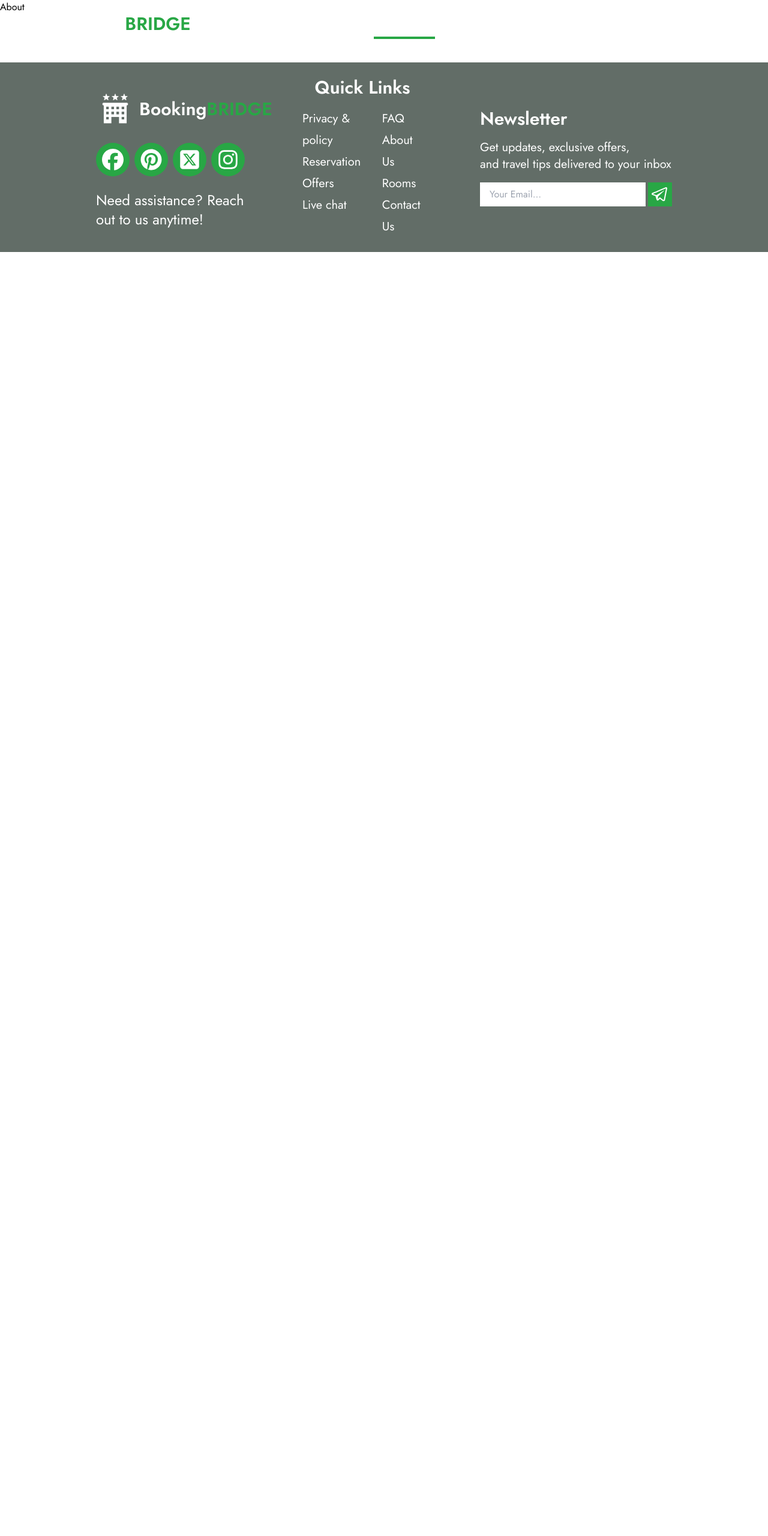
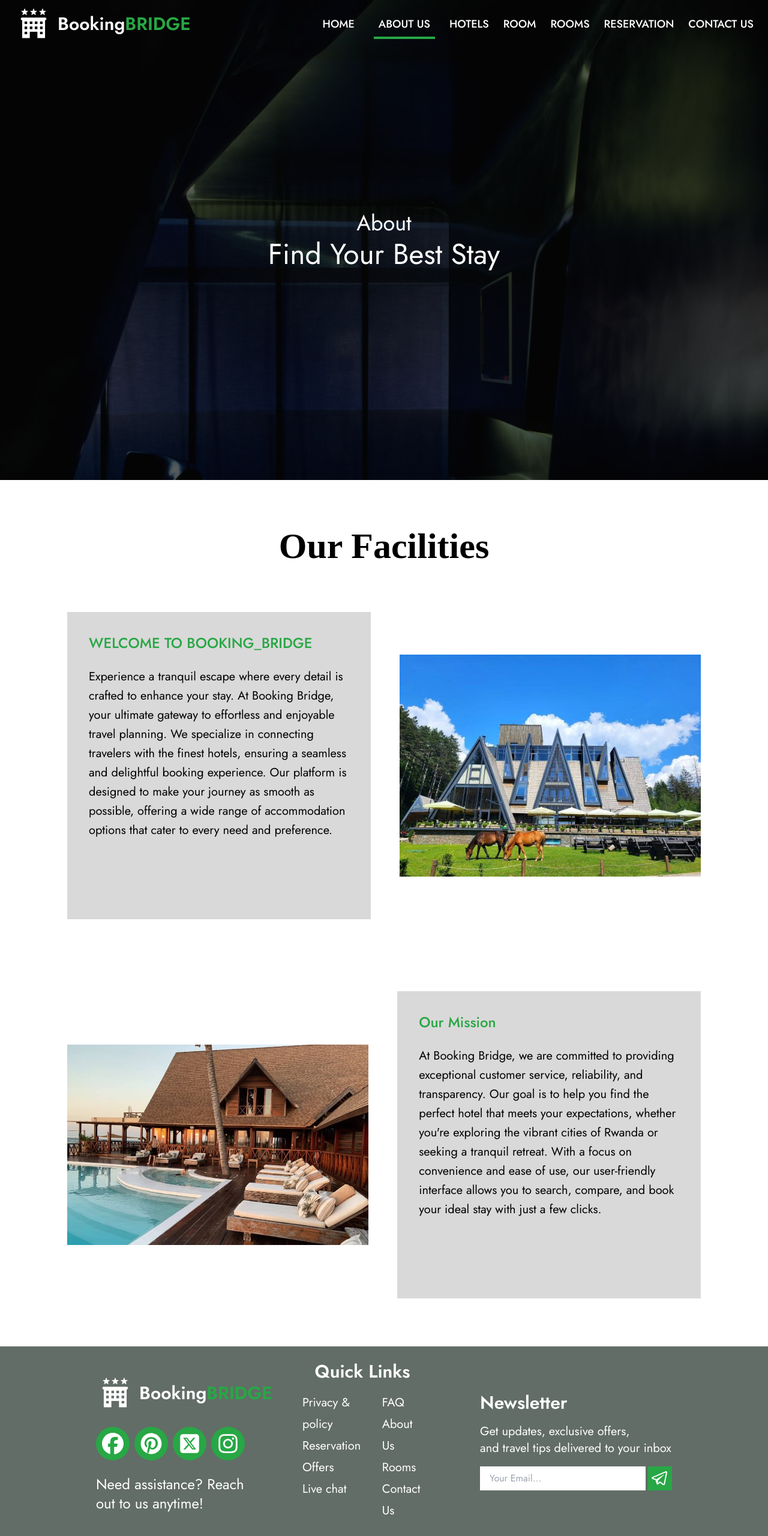
Before and after one commit to solangeihirwe03/booking_bridge_fn, a React (Vite) app: page /about in a window 1280 px wide. Shown: the whole page at 60% size. Before the commit the page ends 800 px from the top, so only its background shows below. Built offline with nearby package versions, Linux system fonts and the light colour scheme; a web font is replaced by a local one.

Commit message:
added about us page

```diff
--- a/src/components/layout/Footer.tsx
+++ b/src/components/layout/Footer.tsx
@@ -2,6 +2,7 @@ import logo from "../../../public/assets/Hotelstar.svg"
 import React from "react"
 import { FaFacebook, FaPinterest, FaSquareXTwitter, FaInstagram } from "react-icons/fa6"
 import { LiaTelegram } from "react-icons/lia";
+import { NavLink } from "react-router-dom";
 
 
 const Footer = () => {
@@ -50,7 +51,11 @@ const Footer = () => {
 
           <div>
             <p>FAQ</p>
-            <p>About Us</p>
+            <NavLink to={"/about"}
+              className="text-white hover:text-[#28A745] transition-colors duration-300"
+            >
+              About Us
+            </NavLink>
             <p>Rooms</p>
             <p>Contact Us</p>
           </div>
@@ -60,11 +65,11 @@ const Footer = () => {
       <div className="w-1/3">
         <h1 className="font-semibold text-3xl pb-4">Newsletter</h1>
         <p className="pb-4 text-xl">Get updates, exclusive offers,
-          <br/>and travel tips delivered to your inbox</p>
+          <br />and travel tips delivered to your inbox</p>
         <form className="flex gap-1 ">
-          <input type="email" placeholder="Your Email..." className="px-4 py-2 w-[20rem] border-none outline-none"/>
+          <input type="email" placeholder="Your Email..." className="px-4 py-2 w-[20rem] border-none outline-none" />
           <button className="bg-[#28A745] p-1">
-            <LiaTelegram fontSize={32}/>
+            <LiaTelegram fontSize={32} />
           </button>
         </form>
       </div>
--- a/src/components/layout/Menubar.tsx
+++ b/src/components/layout/Menubar.tsx
@@ -1,4 +1,5 @@
 import React from "react";
+import { NavLink } from "react-router-dom";
 
 interface MenuProps {
     toogleNav: () => void;
@@ -10,8 +11,28 @@ const Menubar: React.FC<MenuProps> = ({ toogleNav, isOpen }) => {
 
     return (
         <ul onClick={toogleNav} className="flex flex-col md:hidden gap-6 font-medium h-[90vh] justify-center items-center float-right w-[120vw] bg-black">
-            <li>HOME</li>
-            <li>ABOUT US</li>
+            <li>
+                <NavLink to={"/"}
+                    className={({ isActive }) =>
+                        isActive
+                            ? 'border-[#28A745] px-2 py-2 w-28 border-b-4'
+                            : 'text-white hover:border-[#28A745] px-2 py-2 hover:border-b-4 w-28 transition-colors duration-300'
+                    }>
+                    HOME
+                </NavLink>
+            </li>
+
+            <li>
+                <NavLink to={"/about"}
+                    className={({ isActive }) =>
+                        isActive
+                            ? 'border-[#28A745] px-2 py-2 w-24 border-b-4'
+                            : 'text-white hover:border-[#28A745] px-2 py-2 hover:border-b-4 w-24 transition-colors duration-300'
+                    }>
+                    ABOUT US
+                </NavLink>
+            </li>
+
             <li>HOTELS</li>
             <li>ROOMS</li>
             <li>RESERVATION</li>
--- a/src/pages/About.tsx
+++ b/src/pages/About.tsx
@@ -1,8 +1,63 @@
-
+import hotel from "../../public/assets/hotel4.jpg"
+import hotel3 from "../../public/assets/hotel3.jpeg"
 
 const About = () => {
   return (
-    <div>About</div>
+    <>
+      <div className="bg-about h-screen  bg-center w-full bg-cover flex items-center justify-center ">
+        <div className="absolute inset-0 bg-opacity-40 bg-overlay"></div>
+        <div className="absolute inset-0 flex items-center justify-center flex-col">
+          <h1 className="text-white text-4xl pb-2">About</h1>
+          <h1 className="text-white text-5xl">Find Your Best Stay</h1>
+        </div>
+      </div>
+
+      <div className="flex justify-center flex-col items-center gap-20">
+        <h1 className="font-nautigal font-semibold text-6xl">Our Facilities</h1>
+
+        <div className="flex justify-evenly px-28 items-center gap-12 w-full">
+          <div className="w-1/2 bg-[#D9D9D9] p-9 h-[64vh]">
+            <h1 className="text-[#28A745] font-medium text-2xl pb-6">WELCOME TO BOOKING_BRIDGE</h1>
+            <p className="text-xl leading-8">
+              Experience a tranquil escape where every
+              detail is crafted to enhance your stay.
+              At Booking Bridge, your ultimate gateway
+              to effortless and enjoyable travel planning.
+              We specialize in connecting travelers with the
+              finest hotels, ensuring a seamless and delightful
+              booking experience. Our platform is designed to
+              make your journey as smooth as possible, offering
+              a wide range of accommodation options that cater
+              to every need and preference.
+            </p>
+          </div>
+
+          <div className="w-1/2">
+            <img src={hotel} alt="hotel" />
+          </div>
+        </div>
+
+        <div className="flex justify-evenly px-28 items-center gap-12 w-full pt-10">
+          <div className="w-1/2">
+            <img src={hotel3} alt="hotel image" />
+          </div>
+
+          <div className="w-1/2 bg-[#D9D9D9] p-9 h-[64vh]">
+            <h1 className="text-[#28A745] font-medium text-2xl pb-6">Our Mission</h1>
+
+            <p className="text-xl leading-8">
+              At Booking Bridge, we are committed to providing exceptional customer service,
+              reliability, and transparency. Our goal is to help you find the perfect hotel
+              that meets your expectations, whether you're exploring the vibrant cities of
+              Rwanda or seeking a tranquil retreat. With a focus on convenience and ease
+              of use, our user-friendly interface allows you to search, compare, and book
+              your ideal stay with just a few clicks.
+            </p>
+          </div>
+        </div>
+      </div>
+    </>
+
   )
 }
 
--- a/tailwind.config.js
+++ b/tailwind.config.js
@@ -12,7 +12,8 @@ export default {
         roboto: ["Roboto", "sans-serif"]
       },
       backgroundImage: {
-        "bgImg": `url("/assets/homepage.webp")`
+        "bgImg": `url("/assets/homepage.webp")`,
+        "about": `url("/assets/about.jpg")`
       },
       opacity: {
         '10': '0.1',
```
Also changed, not shown: public/assets/about.jpg.
